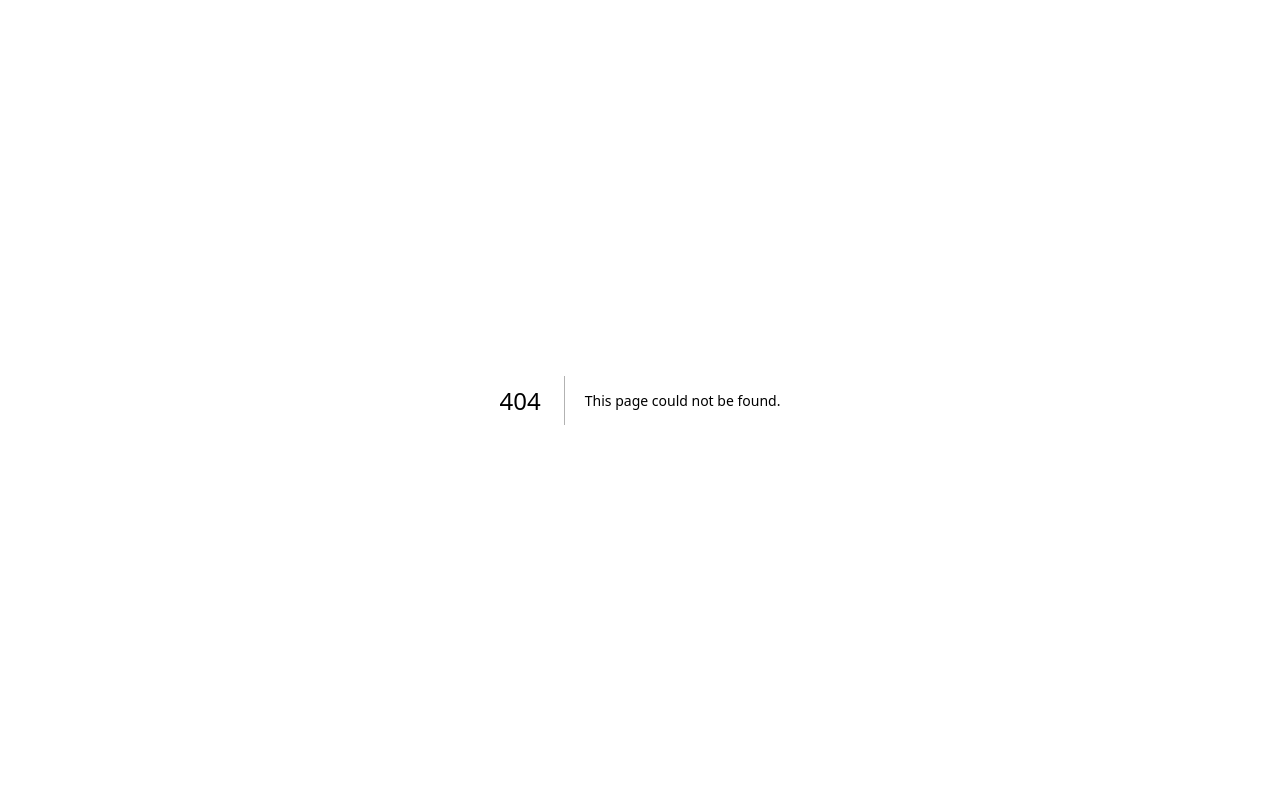
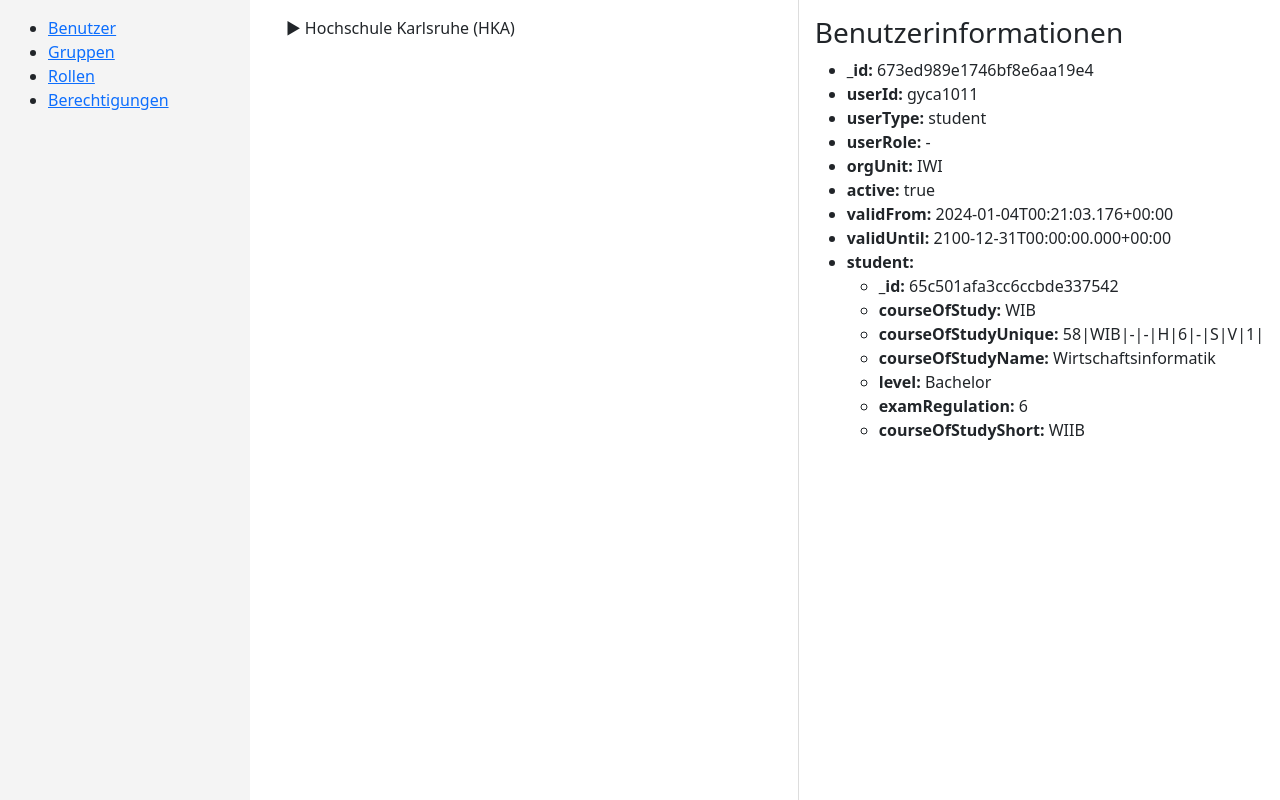
Before and after one commit to FlowCraft-AG/RoleMapper, a Next.js app in the folder frontend/: page /dummy in a window 1280 px wide. Before the commit this address had no page. Built offline with nearby package versions, Linux system fonts and the light colour scheme.

Commit message:
test Seite für getRoles

```diff
--- /dev/null
+++ b/frontend/src/app/dummy/DetailsPanel.tsx
@@ -0,0 +1,28 @@
+export default function DetailsPanel({ title, details }: { title: string; details: any }) {
+  const renderDetails = (obj: Record<string, any>) => (
+    <ul>
+      {Object.entries(obj).map(([key, value]) => {
+        if (typeof value === "object" && value !== null) {
+          return (
+            <li key={key}>
+              <strong>{key}:</strong>
+              {renderDetails(value)}
+            </li>
+          );
+        }
+        return (
+          <li key={key}>
+            <strong>{key}:</strong> {String(value)}
+          </li>
+        );
+      })}
+    </ul>
+  );
+
+  return (
+    <div style={{ padding: "1rem", borderLeft: "1px solid #ddd" }}>
+      <h3>{title}</h3>
+      {renderDetails(details)}
+    </div>
+  );
+}
--- /dev/null
+++ b/frontend/src/app/dummy/Sidebar.tsx
@@ -0,0 +1,15 @@
+// components/Sidebar.tsx
+import Link from 'next/link';
+
+export default function Sidebar() {
+  return (
+    <aside style={{ width: '250px', backgroundColor: '#f4f4f4', padding: '1rem' }}>
+      <ul>
+        <li><Link href="/users">Benutzer</Link></li>
+        <li><Link href="/groups">Gruppen</Link></li>
+        <li><Link href="/roles">Rollen</Link></li>
+        <li><Link href="/permissions">Berechtigungen</Link></li>
+      </ul>
+    </aside>
+  );
+}
--- /dev/null
+++ b/frontend/src/app/dummy/TreeView.tsx
@@ -0,0 +1,38 @@
+'use client'
+
+import React from "react";
+
+interface TreeNode {
+  id: string;
+  name: string;
+  children?: TreeNode[];
+}
+
+const TreeNode = ({ node }: { node: TreeNode }) => {
+  const [isOpen, setIsOpen] = React.useState(false);
+
+  return (
+    <div style={{ marginLeft: '20px' }}>
+      <div onClick={() => setIsOpen(!isOpen)} style={{ cursor: 'pointer' }}>
+        {isOpen ? '▼' : '▶'} {node.name}
+      </div>
+      {isOpen && node.children && (
+        <div>
+          {node.children.map((child) => (
+            <TreeNode key={child.id} node={child} />
+          ))}
+        </div>
+      )}
+    </div>
+  );
+};
+
+export default function TreeView({ data }: { data: TreeNode[] }) {
+  return (
+    <div>
+      {data.map((node) => (
+        <TreeNode key={node.id} node={node} />
+      ))}
+    </div>
+  );
+}
--- /dev/null
+++ b/frontend/src/app/dummy/layout.tsx
@@ -0,0 +1,20 @@
+
+import type { Metadata } from "next";
+
+export const metadata: Metadata = {
+  title: 'RoleMapper',
+  description: 'Verwaltung von Rollen und Berechtigungen',
+};
+
+export default function RootLayout({
+  children,
+}: Readonly<{
+  children: React.ReactNode;
+}>) {
+
+  return (
+    <html lang="en">
+      <body> {children} </body>
+    </html>
+  );
+}
--- /dev/null
+++ b/frontend/src/app/dummy/page.tsx
@@ -0,0 +1,117 @@
+import DetailsPanel from "./DetailsPanel";
+import Sidebar from "./Sidebar";
+import TreeView from "./TreeView";
+
+
+export default function ActiveDirectoryPage() {
+  const data = [
+  {
+    id: "1",
+    name: "Hochschule Karlsruhe (HKA)",
+    children: [
+      {
+        id: "2",
+        name: "Rektorat",
+        children: [
+          {
+            id: "3",
+            name: "Rektorin",
+            children: [{
+              id: "1", name: "bero0002",
+            }
+            ]
+          },
+          {
+            id: "4",
+            name: "Prorektor",
+            children: [
+              { id: "1", name: "nera0001" },
+              { id: "2", name: "bujs0001" },
+            ]
+          },
+          {
+        id: "6",
+        name: "Fakultäten",
+        children: [
+          { id: "7", name: "Architektur und Bauwesen" },
+          { id: "8", name: "Elektrotechnik und Informationstechnik" },
+          {
+            id: "9",
+            name: "Informatik und Wirtschaftsinformatik",
+            children: [
+              {
+                id: "19",
+                name: "Dekanat",
+                children: [
+                  {
+                    id: "21",
+                    name: "Dekan",
+                  },
+                  { id: "22", name: "VizeDekan" },
+                  { id: "23", name: "Prodekan" },
+                ]
+              },
+              { id: "20", name: "Sekretariat"}
+            ]
+          },
+          { id: "10", name: "Informationsmanagement und Medien" },
+          { id: "11", name: "Maschinenbau und Mechatronik" },
+          { id: "12", name: "Wirtschaftswissenschaften" },
+        ],
+          },
+          {
+        id: "13",
+        name: "Zentrale Einrichtungen",
+        children: [
+          { id: "14", name: "Rechenzentrum" },
+          { id: "15", name: "Bibliothek" },
+          { id: "16", name: "International Office" },
+        ],
+          },
+          {
+        id: "17",
+        name: "Verwaltung",
+        children: [
+          { id: "18", name: "Finanzen" },
+        ],
+      },
+        ],
+      },
+    ],
+  },
+];
+
+
+  const details = {
+  _id: "673ed989e1746bf8e6aa19e4",
+  userId: "gyca1011",
+  userType: "student",
+  userRole: "-",
+  orgUnit: "IWI",
+  active: true,
+  validFrom: "2024-01-04T00:21:03.176+00:00",
+  validUntil: "2100-12-31T00:00:00.000+00:00",
+  student: {
+    _id: "65c501afa3cc6ccbde337542",
+    courseOfStudy: "WIB",
+    courseOfStudyUnique: "58|WIB|-|-|H|6|-|S|V|1|",
+    courseOfStudyName: "Wirtschaftsinformatik",
+    level: "Bachelor",
+    examRegulation: "6",
+    courseOfStudyShort: "WIIB",
+  },
+};
+
+
+  return (
+    <div style={{ display: 'flex', height: '100vh' }}>
+      <Sidebar />
+      <div style={{ flex: 1, display: 'flex' }}>
+        <div style={{ flex: 1, overflowY: 'auto', padding: '1rem' }}>
+          <TreeView data={data} />
+        </div>
+        <DetailsPanel title="Benutzerinformationen" details={details} />
+      </div>
+    </div>
+  );
+}
--- a/frontend/src/app/orgUnit/layout.tsx
+++ b/frontend/src/app/orgUnit/layout.tsx
@@ -8,7 +8,7 @@ export default function RootLayout({ children }: { children: ReactNode }) {
   return (
     <html lang="en">
       <body>
-        <ApolloProvider client={client}>{children}</ApolloProvider>
+        {children}
       </body>
     </html>
   );
--- a/frontend/src/app/test/page.tsx
+++ b/frontend/src/app/test_orgUnit/page.tsx
@@ -66,7 +66,7 @@ export default function OrgUnitsPage() {
 
   return (
     <div className="container mt-4">
-      <h1 className="mb-4">Organisationseinheiten</h1>
+      <h1 className="mb-4">Organisationseinheiten - Test</h1>
       <ul className="list-group">{renderTree(null)}</ul>
     </div>
   );
```
Also changed, not shown: frontend/src/app/test_rollen/page.tsx (added, +142 -0 lines), frontend/src/graphql/queries/get-rollen.ts (added, +18 -0 lines), frontend/src/app/orgUnit/OrgList.tsx (line endings or trailing spaces), frontend/src/app/test_orgUnit/layout.tsx (renamed from frontend/src/app/test/layout.tsx).
